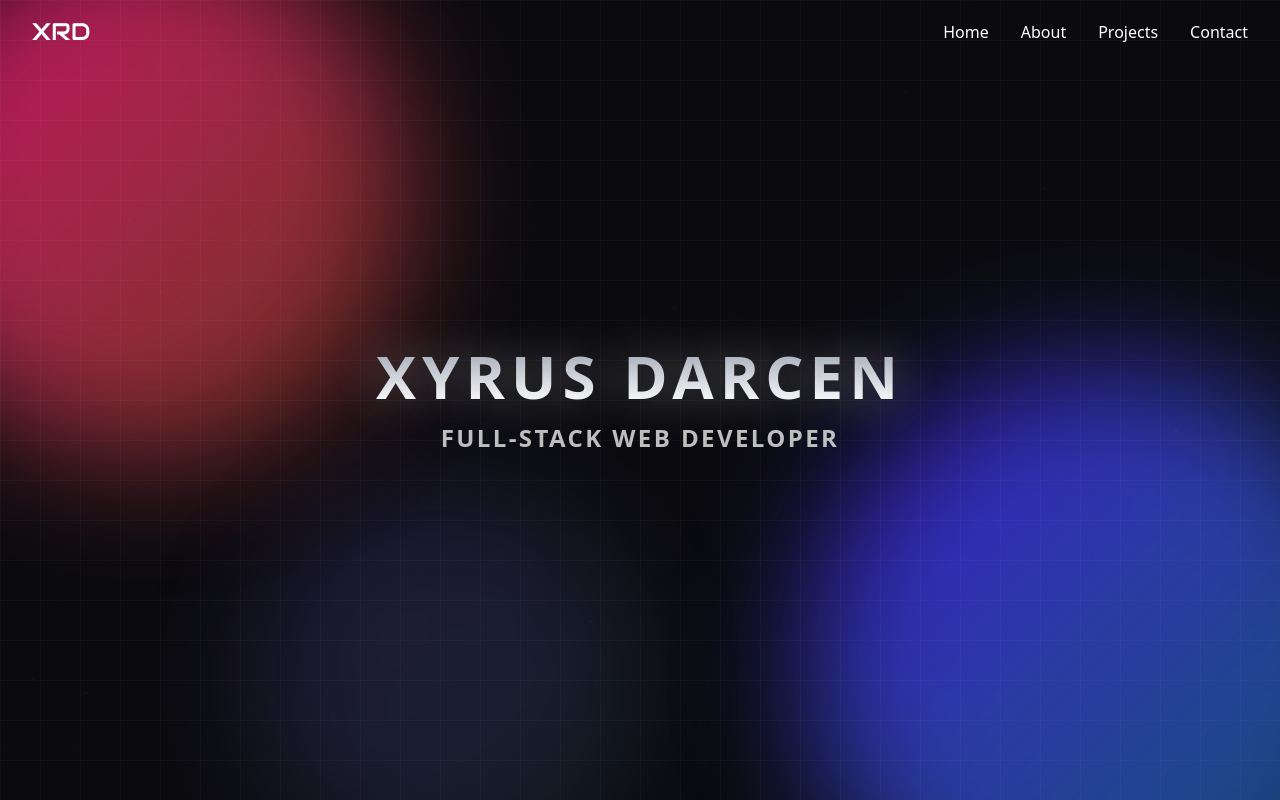
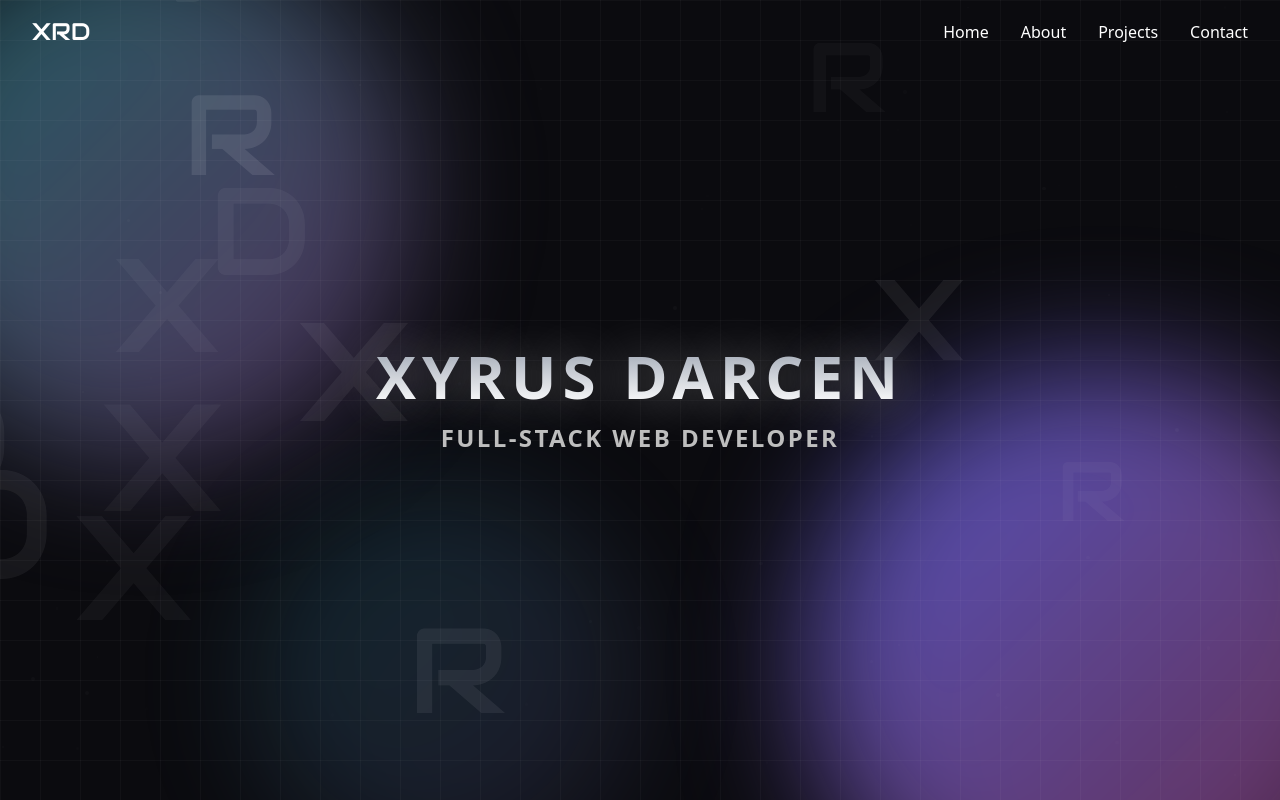
Before and after one commit to PROREXIMITY/xyrus-darcen, a Next.js app: page / in a window 1280 px wide. Shown: the top 800 px of the page. Built offline with nearby package versions, Linux system fonts and the light colour scheme.

Commit message:
Background Change

```diff
--- a/src/app/components/Navigation.tsx
+++ b/src/app/components/Navigation.tsx
@@ -30,7 +30,7 @@ function Navigation() {
         <div className="flex items-center justify-between">
           <a
             href="#"
-            className={`${audiowide.className} text-2xl font-bold bg-white bg-clip-text text-transparent`}
+            className={`${audiowide.className} text-2xl font-bold text-white hover:scale-110 hover:drop-shadow-[0_0_15px_rgba(99,102,241,0.9)] hover:drop-shadow-[0_0_30px_rgba(181,101,216,0.6)] transition-all duration-300`}
           >
             XRD
           </a>
--- a/src/app/globals.css
+++ b/src/app/globals.css
@@ -147,6 +147,17 @@
   }
 }
 
+/* Letter Floating Animation */
+
+@keyframes float-letter {
+  0% {
+    transform: translate(-50%, -50%) rotate(0deg) translate(100px) rotate(0deg);
+  }
+  100% {
+    transform: translate(-50%, -50%) rotate(360deg) translate(100px) rotate(-360deg);
+  }
+}
+
 @layer base {
   * {
     @apply border-border outline-ring/50;
--- a/src/app/ui/GradientBackground.tsx
+++ b/src/app/ui/GradientBackground.tsx
@@ -1,12 +1,19 @@
-'use client';
+"use client";
 
-import { useEffect, useRef } from 'react';
+import { useEffect, useRef } from "react";
+import { Audiowide } from "next/font/google";
+
+const audiowide = Audiowide({
+  subsets: ["latin"],
+  weight: "400",
+  display: "swap",
+});
 
 function createParticle(container: HTMLDivElement) {
-  const particle = document.createElement('div');
+  const particle = document.createElement("div");
   const size = Math.random() * 3 + 1;
 
-  particle.className = 'absolute rounded-full bg-white/20 pointer-events-none';
+  particle.className = "absolute rounded-full bg-white/20 pointer-events-none";
   particle.style.width = `${size}px`;
   particle.style.height = `${size}px`;
 
@@ -21,7 +28,7 @@ function resetParticle(particle: HTMLDivElement) {
 
   particle.style.left = `${posX}%`;
   particle.style.top = `${posY}%`;
-  particle.style.opacity = '0';
+  particle.style.opacity = "0";
 
   return { x: posX, y: posY };
 }
@@ -69,10 +76,11 @@ export function GradientBackground() {
       const mouseX = (e.clientX / window.innerWidth) * 100;
       const mouseY = (e.clientY / window.innerHeight) * 100;
 
-      const particle = document.createElement('div');
+      const particle = document.createElement("div");
       const size = Math.random() * 4 + 2;
 
-      particle.className = 'absolute rounded-full bg-white/40 pointer-events-none';
+      particle.className =
+        "absolute rounded-full bg-white/40 pointer-events-none";
       particle.style.width = `${size}px`;
       particle.style.height = `${size}px`;
       particle.style.left = `${mouseX}%`;
@@ -81,31 +89,63 @@ export function GradientBackground() {
       container.appendChild(particle);
 
       setTimeout(() => {
-        particle.style.transition = 'all 2s ease-out';
+        particle.style.transition = "all 2s ease-out";
         particle.style.left = `${mouseX + (Math.random() * 10 - 5)}%`;
         particle.style.top = `${mouseY + (Math.random() * 10 - 5)}%`;
-        particle.style.opacity = '0';
+        particle.style.opacity = "0";
 
         setTimeout(() => particle.remove(), 2000);
       }, 10);
     };
 
-    window.addEventListener('mousemove', handleMouseMove);
-    return () => window.removeEventListener('mousemove', handleMouseMove);
+    window.addEventListener("mousemove", handleMouseMove);
+    return () => window.removeEventListener("mousemove", handleMouseMove);
   }, []);
+
+  const floatingLetters = Array.from({ length: 15 }).map((_, i) => ({
+    text: ["X", "R", "D"][i % 3],
+    initialX: Math.random() * 100,
+    initialY: Math.random() * 100,
+    duration: 15 + Math.random() * 20,
+    delay: Math.random() * -20,
+    scale: 0.5 + Math.random() * 1.5,
+    opacity: 0.03 + Math.random() * 0.07,
+  }));
 
   return (
     <div className="fixed inset-0 overflow-hidden">
       {/* Gradient spheres */}
-      <div className="absolute w-[40vw] h-[40vw] rounded-full blur-[60px] bg-gradient-to-br from-[rgba(255,0,128,0.8)] to-[rgba(255,102,0,0.4)] -top-[10%] -left-[10%] animate-[float-1_15s_ease-in-out_infinite_alternate]" />
-      <div className="absolute w-[45vw] h-[45vw] rounded-full blur-[60px] bg-gradient-to-br from-[rgba(72,0,255,0.8)] to-[rgba(0,183,255,0.4)] -bottom-[20%] -right-[10%] animate-[float-2_18s_ease-in-out_infinite_alternate]" />
-      <div className="absolute w-[30vw] h-[30vw] rounded-full blur-[60px] bg-gradient-to-br from-[rgba(133,89,255,0.5)] to-[rgba(98,216,249,0.3)] top-[60%] left-[20%] animate-[float-3_20s_ease-in-out_infinite_alternate]" />
+      <div className="absolute w-[40vw] h-[40vw] rounded-full blur-[60px] bg-gradient-to-br from-[rgba(13,115,119,0.8)] to-[rgba(181,101,216,0.4)] -top-[10%] -left-[10%] animate-[float-1_15s_ease-in-out_infinite_alternate]" />
+      <div className="absolute w-[45vw] h-[45vw] rounded-full blur-[60px] bg-gradient-to-br from-[rgba(99,102,241,0.8)] to-[rgba(236,72,153,0.4)] -bottom-[20%] -right-[10%] animate-[float-2_18s_ease-in-out_infinite_alternate]" />
+      <div className="absolute w-[30vw] h-[30vw] rounded-full blur-[60px] bg-gradient-to-br from-[rgba(6,182,212,0.5)] to-[rgba(167,139,250,0.3)] top-[60%] left-[20%] animate-[float-3_20s_ease-in-out_infinite_alternate]" />
+      {/* Floating Letters */}
+      {floatingLetters.map((letter, index) => (
+        <div
+          key={index}
+          className={`absolute ${audiowide.className} select-none pointer-events-none`}
+          style={{
+            left: `${letter.initialX}%`,
+            top: `${letter.initialY}%`,
+            color: "white",
+            opacity: letter.opacity,
+            fontSize: `${letter.scale * 5}rem`,
+            transform: "translate(-50%, -50%)",
+            animation: `float-letter ${letter.duration}s infinite linear`,
+            animationDelay: `${letter.delay}s`,
+          }}
+        >
+          {letter.text}
+        </div>
+      ))}
 
       {/* Grid overlay */}
       <div className="absolute inset-0 bg-[length:40px_40px] [background-image:linear-gradient(to_right,rgba(255,255,255,0.03)_1px,transparent_1px),linear-gradient(to_bottom,rgba(255,255,255,0.03)_1px,transparent_1px)] z-20" />
 
       {/* Particles container */}
-      <div ref={particlesContainerRef} className="absolute inset-0 z-30 pointer-events-none" />
+      <div
+        ref={particlesContainerRef}
+        className="absolute inset-0 z-30 pointer-events-none"
+      />
     </div>
   );
 }
```
